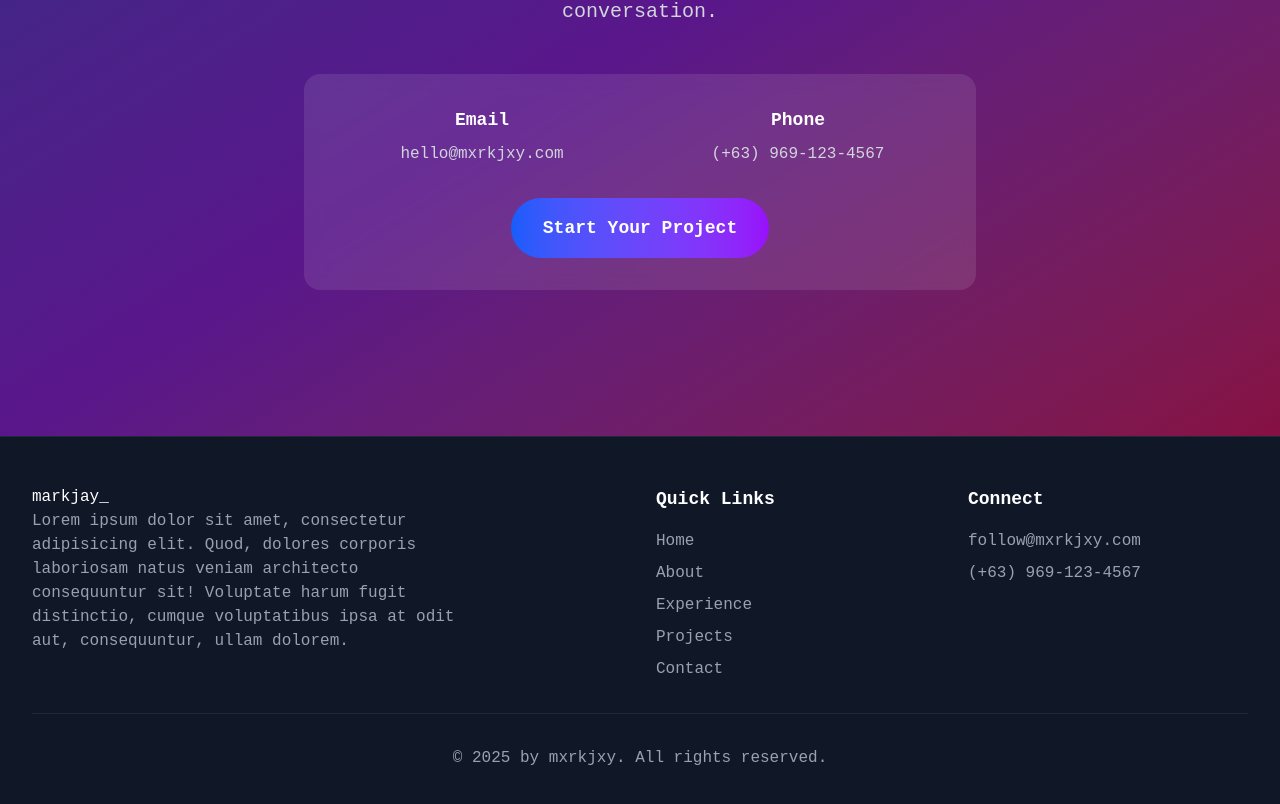
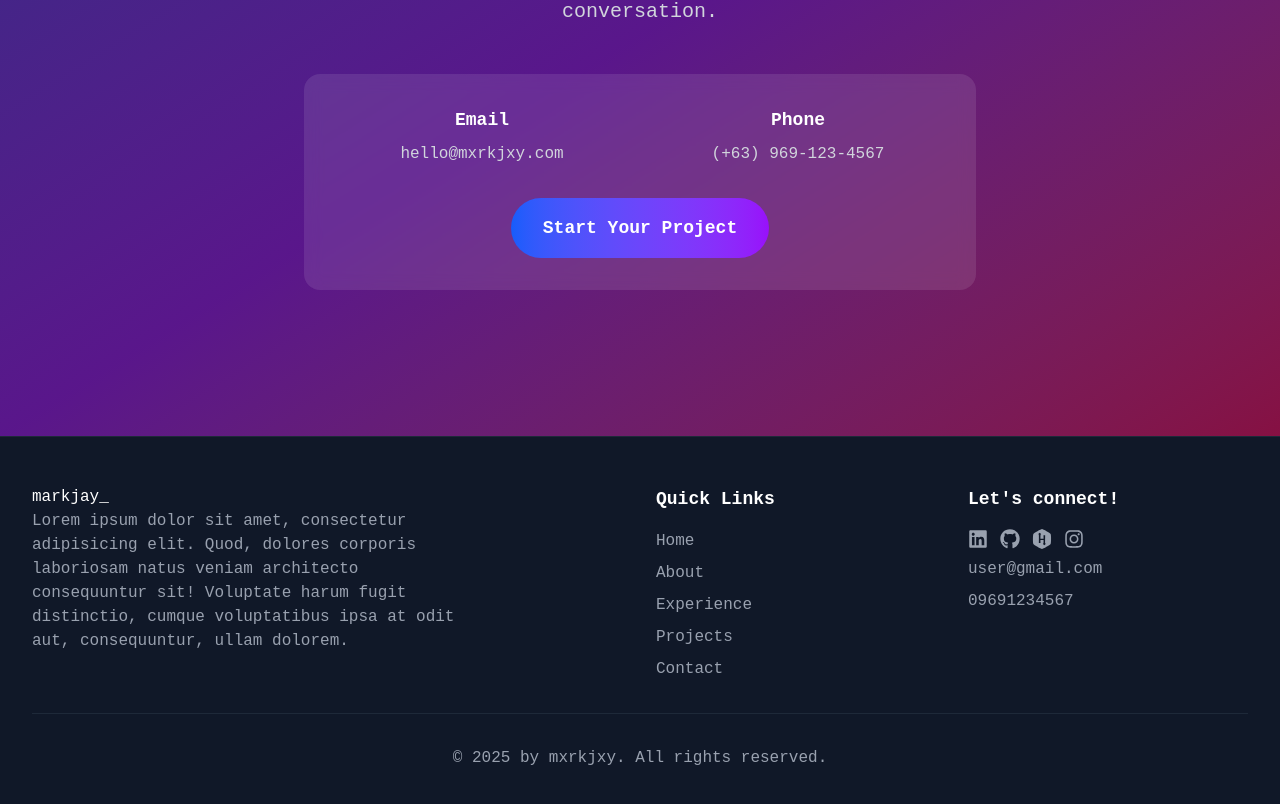
Before and after one commit to mxrkjxy/my-site, a React (Vite) app: page /#home in a window 1280 px wide. Shown: the part 3564-4368 px from the top of the page. Built offline with nearby package versions, Linux system fonts and the light colour scheme.

Commit message:
add contacts

```diff
--- a/package.json
+++ b/package.json
@@ -20,6 +20,7 @@
     "next-themes": "^0.4.6",
     "react": "^19.0.0",
     "react-dom": "^19.0.0",
+    "react-icons": "^5.5.0",
     "react-router-dom": "^7.6.2",
     "tailwind-merge": "^3.3.1",
     "tailwind-variants": "^1.0.0"
--- /dev/null
+++ b/src/components/common/Contacts.tsx
@@ -0,0 +1,25 @@
+import contacts, { getHref } from '@/components/config/contacts';
+import Socials from '@/components/common/Socials';
+
+const Contacts = () => {
+  return (
+    <div>
+      <h4 className="text-lg font-semibold mb-4">Let's connect!</h4>
+      <div className="space-y-2 text-gray-400">
+        <Socials iconSize={20} />
+        {contacts.map(({ id, value }) => (
+          <p key={id}>
+            <a
+              href={getHref(id, value)}
+              className="hover:underline"
+            >
+              {value}
+            </a>
+          </p>
+        ))}
+      </div>
+    </div>
+  );
+};
+
+export default Contacts;
--- /dev/null
+++ b/src/components/common/Socials.tsx
@@ -0,0 +1,39 @@
+import {
+  FaLinkedin,
+  FaGithub,
+  FaInstagram,
+  FaHackerrank,
+} from 'react-icons/fa';
+import { IconType } from 'react-icons';
+
+import { socials } from '@/components/config/contacts';
+
+interface SocialsProps {
+  iconSize?: number;
+}
+
+const iconMap: Record<string, IconType> = {
+  linkedIn: FaLinkedin,
+  github: FaGithub,
+  hackerrank: FaHackerrank,
+  instagram: FaInstagram,
+};
+
+const Socials: React.FC<SocialsProps> = ({ iconSize }) => {
+  return (
+    <div className="flex gap-3">
+      {socials.map(({ id, href }) => {
+        const Icon = iconMap[id];
+        return (
+          Icon && (
+            <a key={id} href={href} target="_blank" rel="noopener noreferrer">
+              <Icon size={iconSize} />
+            </a>
+          )
+        );
+      })}
+    </div>
+  );
+};
+
+export default Socials;
--- /dev/null
+++ b/src/components/config/contacts.tsx
@@ -0,0 +1,51 @@
+type Social = {
+  id: string;
+  href: string;
+};
+
+type Contact = {
+  id: string;
+  value: string;
+};
+
+const usernames = [
+  { id: 'linkedIn', username: 'user' },
+  { id: 'github', username: 'user' },
+  { id: 'hackerrank', username: 'user' },
+  { id: 'instagram', username: 'user' },
+];
+
+const hrefTemplates: Record<string, (username: string) => string> = {
+  linkedIn: (u) => `https://www.linkedin.com/in/${u}`,
+  github: (u) => `https://github.com/${u}`,
+  hackerrank: (u) => `https://www.hackerrank.com/profile/${u}`,
+  instagram: (u) => `https://www.instagram.com/${u}`,
+};
+
+export const socials: Social[] = usernames.map(({ id, username }) => ({
+  id,
+  href: hrefTemplates[id](username),
+}));
+
+const contacts: Contact[] = [
+  {
+    id: 'email',
+    value: 'user@gmail.com',
+  },
+  {
+    id: 'phone',
+    value: '09691234567',
+  },
+];
+
+const contactHrefMap: Record<string, (value: string) => string> = {
+  email: (v) => `mailto:${v}`,
+  phone: (v) => `tel:${v}`,
+  whatsapp: (v) => `https://wa.me/${v.replace(/\D/g, '')}`,
+  telegram: (v) => `https://t.me/${v.replace(/^@/, '')}`,
+};
+
+export const getHref = (id: string, value: string): string =>
+  contactHrefMap[id]?.(value) ?? '#';
+
+export default contacts;
--- a/src/components/layout/Footer.tsx
+++ b/src/components/layout/Footer.tsx
@@ -2,6 +2,7 @@ import React from 'react';
 
 import navSections from '@/components/config/nav-sections';
 import Brand from '@/components/common/Brand';
+import Contacts from '@/components/common/Contacts';
 
 interface FooterProps {
   onNavigate: (sectionId: string) => void;
@@ -24,7 +25,7 @@ const Footer: React.FC<FooterProps> = ({ onNavigate }) => {
           <div>
             <h4 className="text-lg font-semibold mb-4">Quick Links</h4>
             <ul className="space-y-2">
-              {navSections.map(({id, label}) => (
+              {navSections.map(({ id, label }) => (
                 <li key={id}>
                   <button
                     onClick={() => onNavigate(id)}
@@ -36,13 +37,7 @@ const Footer: React.FC<FooterProps> = ({ onNavigate }) => {
               ))}
             </ul>
           </div>
-          <div>
-            <h4 className="text-lg font-semibold mb-4">Connect</h4>
-            <div className="space-y-2 text-gray-400">
-              <p>follow@mxrkjxy.com</p>
-              <p>(+63) 969-123-4567</p>
-            </div>
-          </div>
+          <Contacts />
         </div>
         <div className="border-t border-gray-800 mt-8 pt-8 text-center text-gray-400">
           <p>
```
Also changed, not shown: 1 other file (tests, documents, lock files or other folders).
